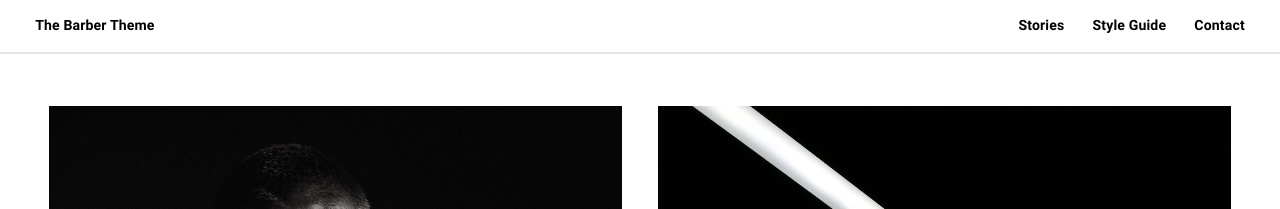
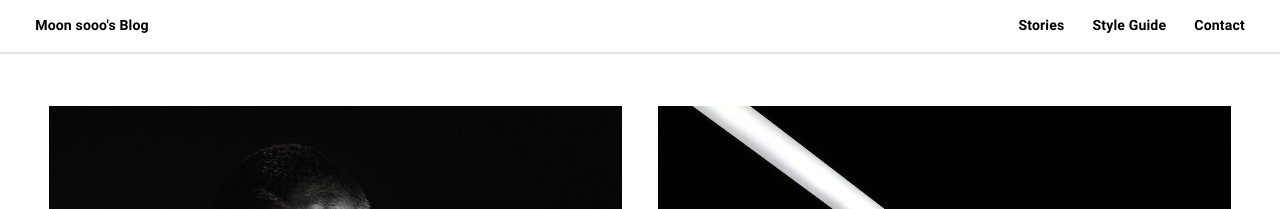
Before and after one commit to moonsooo/moonsooo.github.io, a Jekyll site: the page built from index.html, in a window 1280 px wide. Shown: the top 209 px of the page. Built offline with Jekyll 4.4.1, drawn with Linux system fonts in a browser that asks for light colours; some web fonts are replaced; the list of posts is cut into pages by our own code.

Commit message:
Change title

```diff
--- a/_config.yml
+++ b/_config.yml
@@ -5,7 +5,7 @@ permalink: /:year/:month/:day/:title/
 google_analytics:
 
 name: Thomas Vaeth
-title: The Barber Theme
+title: Moon sooo's Blog
 description: >
   Barber is a blog theme for Jekyll built by Thomas Vaeth for Samesies using HTML, Sass, and JavaScript.
 url: http://barber.samesies.io
```
